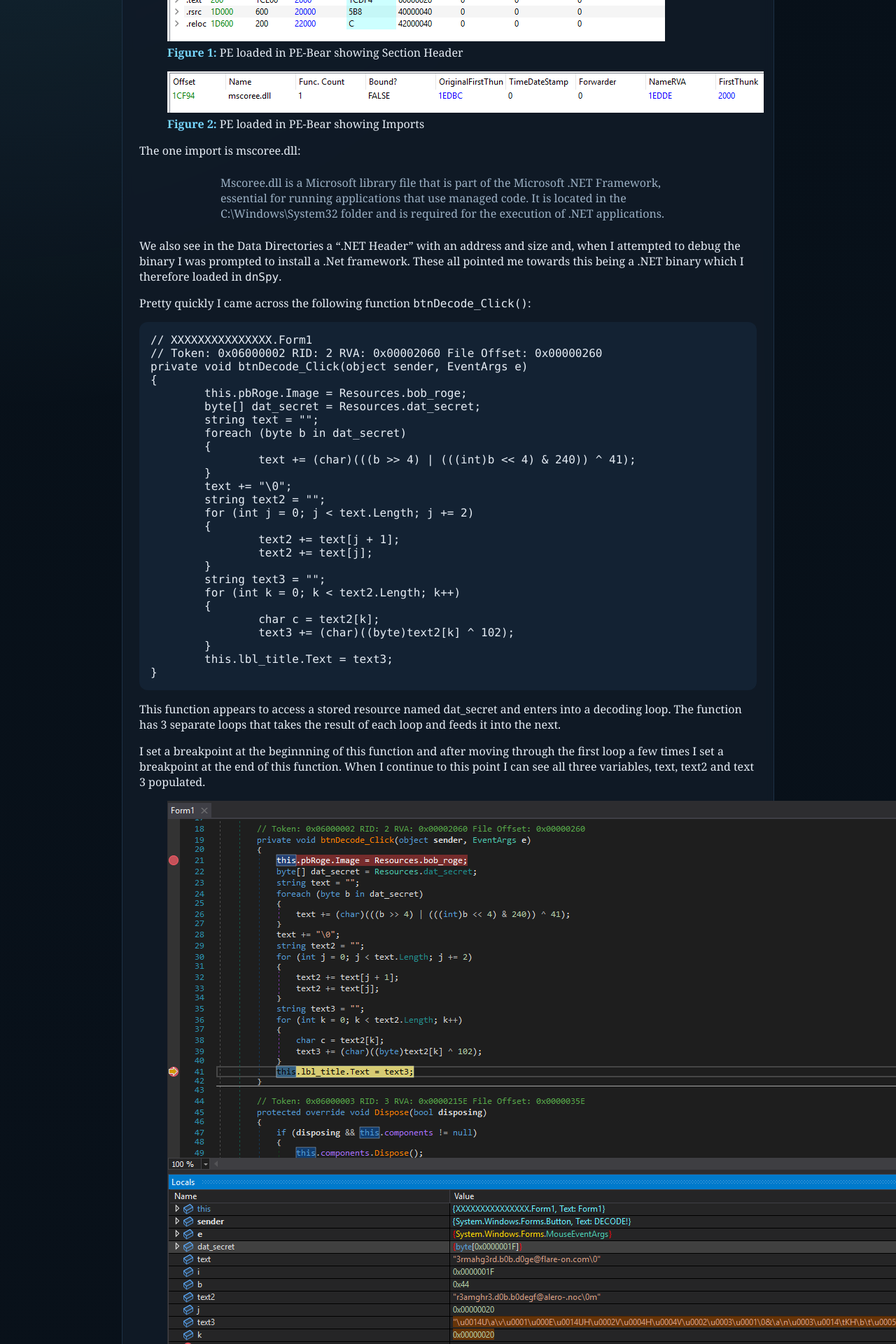
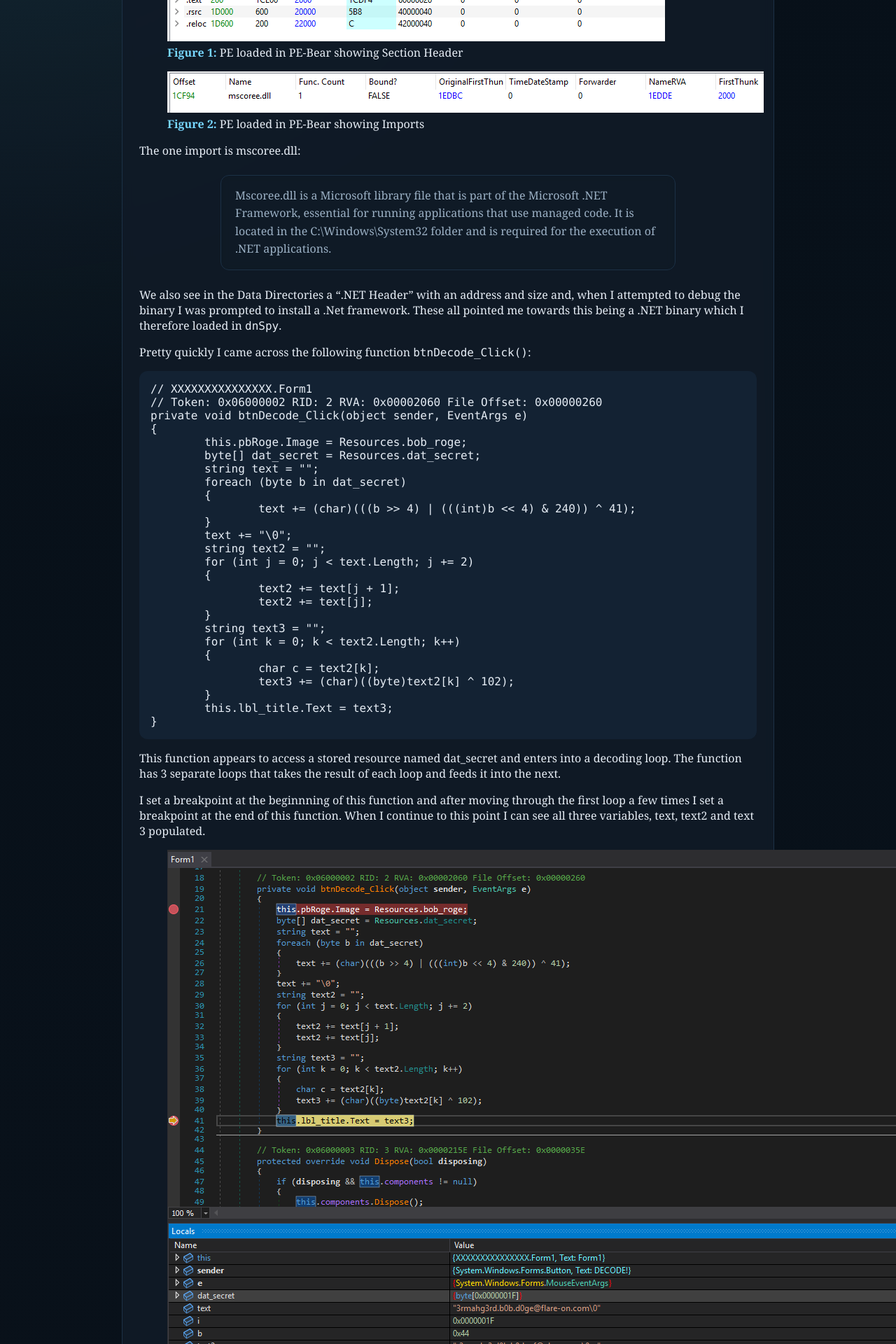
Before and after one commit to 0xkamaji/0xkamaji.github.io, a Jekyll site: the page built from _posts/2026-04-27-flare-on-2014-c1.md, in a window 1280 px wide. Shown: the part 466-2386 px from the top of the page at 70% size. Built offline with Jekyll 4.4.1, drawn with Linux system fonts in a browser that asks for light colours.

Commit message:
Enhance focus block styling in CSS
Updated focus block styles with padding, background, border, and backdrop filter.

```diff
--- a/assets/css/style.css
+++ b/assets/css/style.css
@@ -210,10 +210,23 @@ figcaption::before {
   font-style: normal;
 }
 
-/* ===== Focus block ===== */
+/* ===== Focused Content Block (centered, constrained width) ===== */
 
 .focus-block {
-  max-width: 650px;
-  margin: 1.5rem auto; /* THIS centers the block */
-  color: var(--muted); /* optional styling */
+  max-width: 650px;            /* controls how narrow the block is */
+  margin: 1.5rem auto;         /* centers it horizontally */
+  padding: 16px 20px;          /* spacing inside the block */
+
+  background: rgba(16, 27, 39, 0.6);  /* matches your glass theme */
+  border: 1px solid var(--border);
+  border-radius: 12px;
+  backdrop-filter: blur(6px);
+
+  color: var(--muted);         /* optional: softer text like your meta text */
+  line-height: 1.6;
 }
+
+/* Optional: tighten spacing if you use paragraphs inside */
+.focus-block p {
+  margin: 0;
+}
```
